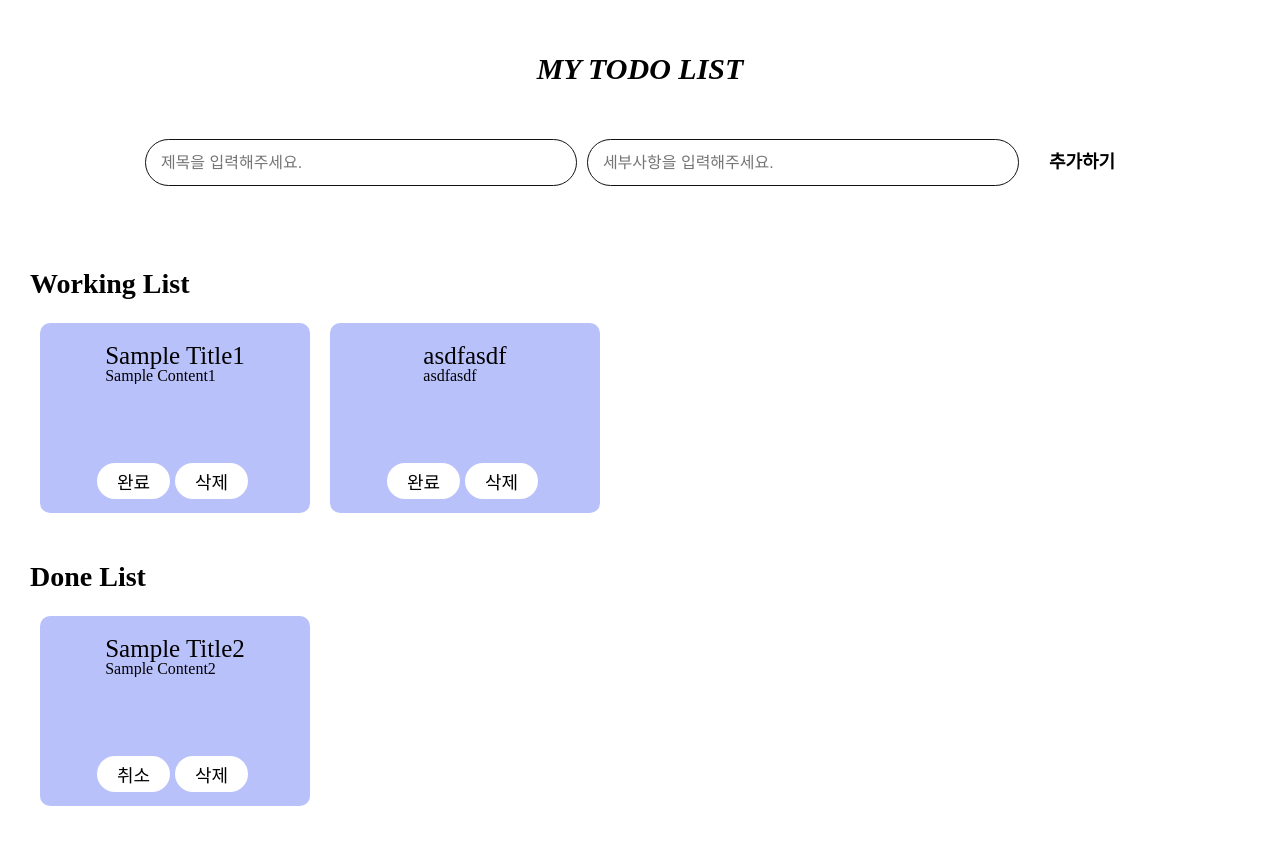
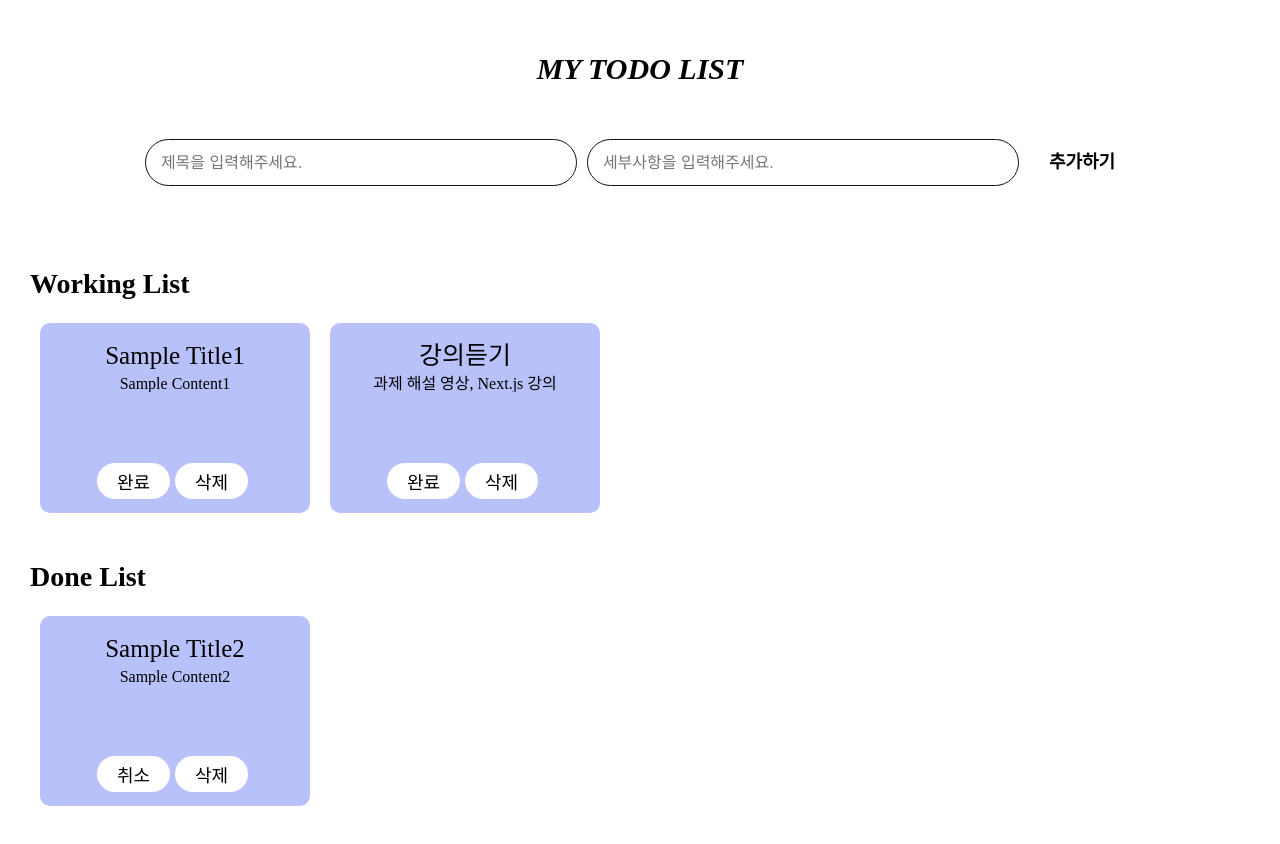
Before and after one commit to Solyi-Park/TypeScript-ASSIGNMENT, a React (Create React App) app: page / in a window 1280 px wide. Built offline with nearby package versions, Linux system fonts and the light colour scheme; data requests are answered from the project's data file.

Commit message:
마무리

```diff
--- a/db.json
+++ b/db.json
@@ -14,8 +14,8 @@
     },
     {
       "id": 4,
-      "title": "asdfasdf",
-      "content": "asdfasdf",
+      "title": "강의듣기",
+      "content": "과제 해설 영상, Next.js 강의 ",
       "isDone": false
     }
   ]
--- a/src/components/todoList.tsx
+++ b/src/components/todoList.tsx
@@ -143,5 +143,11 @@ const Buttons = styled.div`
 `
 
 const TextArea = styled.div`
+display: flex;
+flex-direction: column;
+align-items: center;
   overflow: hidden;
+   & h2 {
+    margin-bottom: 8px;
+   }
 `
```
